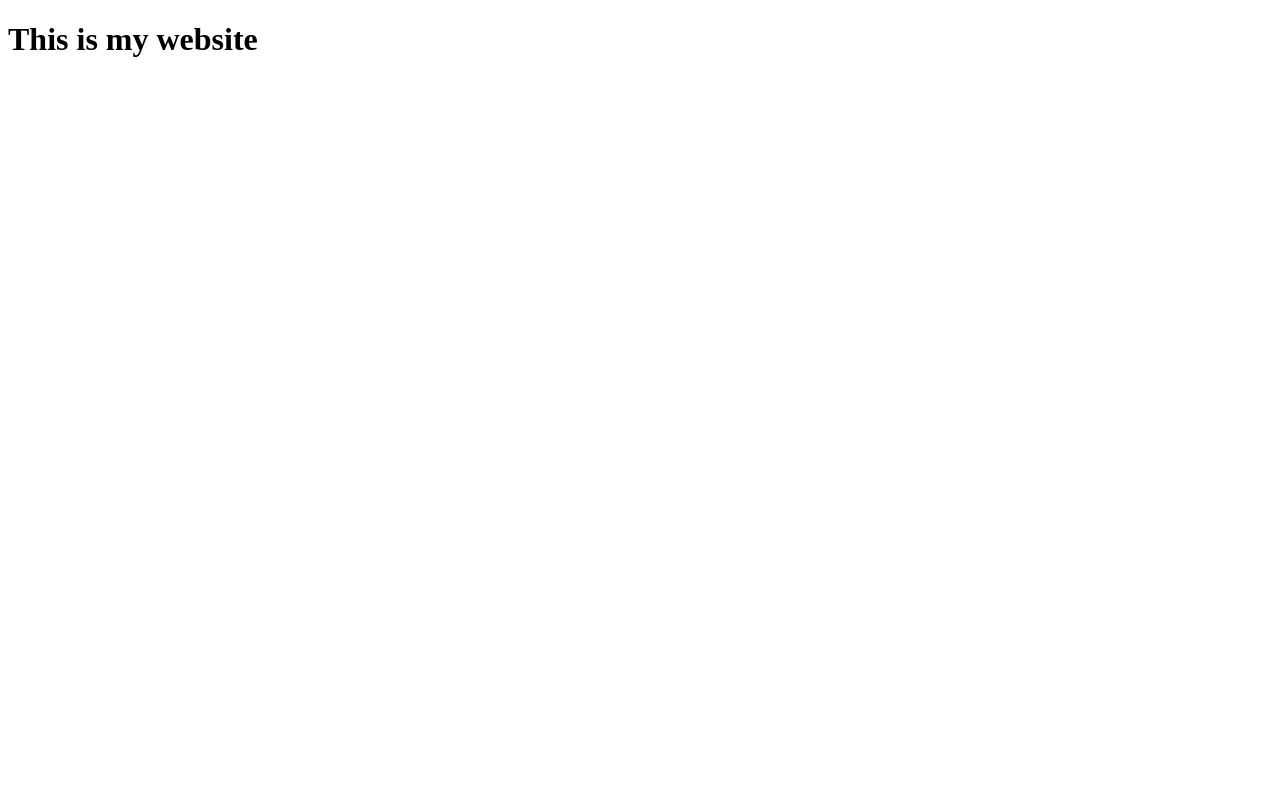
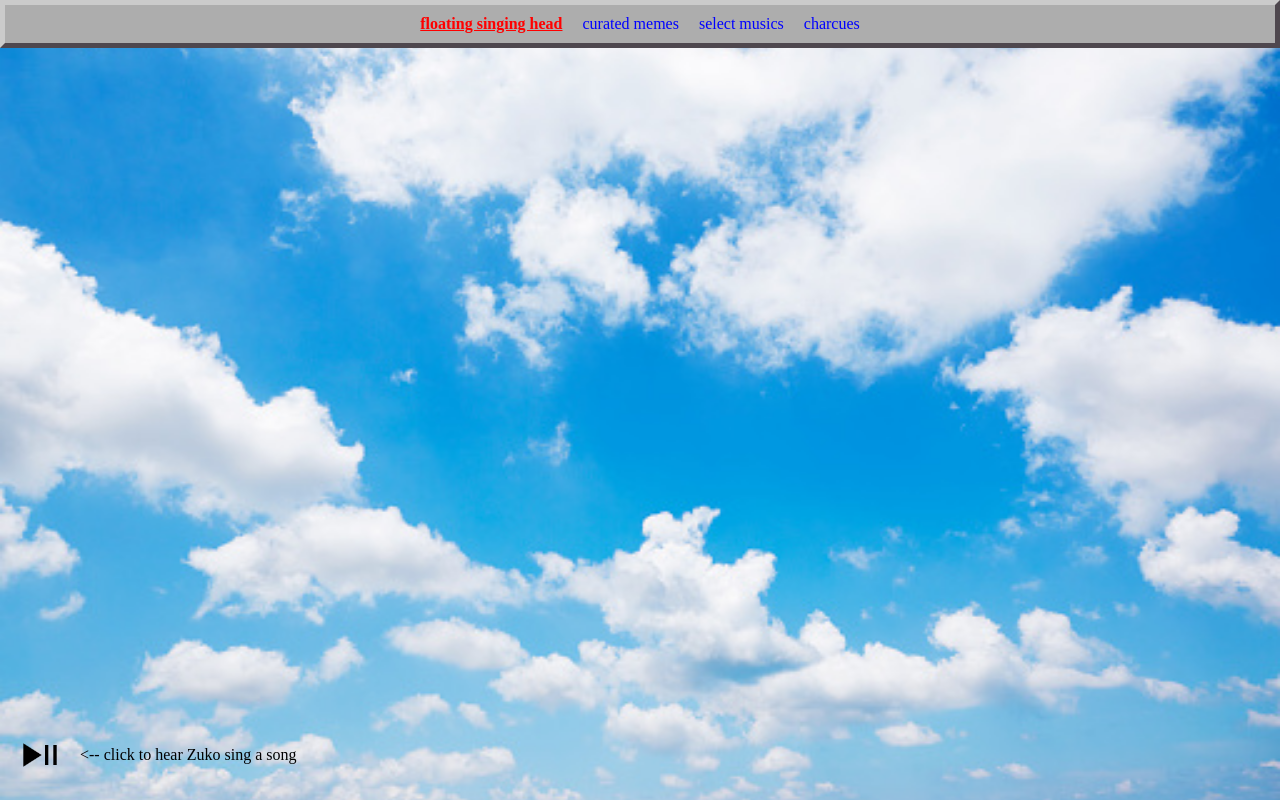
Before and after one commit to the-great-peter-smith/foofoocuddlypoops, a plain HTML site: page index.html in a window 1280 px wide. Drawn offline with Linux system fonts and the light colour scheme.

Commit message:
Added audio player

```diff
--- /dev/null
+++ b/imports/javascript.js
@@ -0,0 +1,48 @@
+const state = {
+  singingHeadInterval: null,
+}
+
+const actions = {
+  togglePlay(element) {
+    if (element.paused) {
+      element.play();
+    } else {
+      element.pause();
+    }
+  },
+  playMusic() {
+    console.log('PLAY!');
+    const audioSong = document.querySelector('#audioSong');
+    const audioMouth = document.querySelector('#audioMouth');
+    actions.togglePlay(audioSong);
+    actions.togglePlay(audioMouth);
+    if (!audioMouth.paused) {
+      actions.initializeSingingHead(audioMouth);
+    }
+  },
+  initializeSingingHead(audioObject) {
+    const audioCtx = new (window.AudioContext || window.webkitAudioContext)();
+    let audioSource = null;
+    let analyser = null;
+    audioObject.crossOrigin = 'anonymous';
+    audioSource = audioCtx.createMediaElementSource(audioObject);
+    analyser = audioCtx.createAnalyser();
+    audioSource.connect(analyser);
+    analyser.connect(audioCtx.destination);
+
+    analyser.fftSize = 32;
+    const bufferLength = analyser.frequencyBinCount;
+    const dataArray = new Uint8Array(bufferLength);
+
+    clearInterval(state.singingHeadInterval);
+    state.singingHeadInterval = setInterval(() => {
+      console.log(dataArray[0]);
+    }, 1000);
+  },
+};
+
+const init = {
+  pageFloatingHead() {
+    console.log('Page floating head');
+  },
+};
--- /dev/null
+++ b/imports/styles.css
@@ -0,0 +1,87 @@
+/* Setup */
+
+body {
+  margin: 0;
+}
+
+/* Nav */
+
+.nav {
+  border-color: #cbcbcb #4e474e #4e474e #cbcbcb;
+  border-style: solid;
+  border-width: 5px;
+  background: #adadad;
+  padding: 10px;
+
+  display: flex;
+  justify-content: center;
+  align-items: center;
+}
+
+.nav__item,
+.nav__item--selected {
+  color: blue;
+  cursor: pointer;
+  margin: 0 10px;
+}
+
+.nav__item:hover {
+  text-decoration: underline;
+}
+
+.nav__item--selected {
+  color: red;
+  font-weight: bold;
+  text-decoration: underline;
+}
+
+/* Page main */
+
+.page-main {
+  padding: 40px;
+  position: relative;
+}
+
+/* Page floating head */
+
+.page-floating-head {
+
+}
+
+.page-floating-head__play-pause {
+  position: fixed;
+  bottom: 20px;
+  left: 20px;
+  display: flex;
+  align-items: center;
+  justify-content: flex-start;
+}
+
+.page-floating-head__play-pause-icon {
+  cursor: pointer;
+  width: 40px;
+  height: 40px;
+  opacity: 1;
+}
+
+.page-floating-head__play-pause-icon:hover {
+  opacity: 0.7;
+}
+
+.page-floating-head__play-pause-text {
+  margin-left: 20px;
+}
+
+.page-floating-head__hidden-audio {
+  display: none;
+}
+
+
+/* Backgrounds */
+.background--clouds {
+  background-image: url('../images/clouds.jpg');
+  background-repeat: no-repeat;
+  background-size: cover;
+  background-position: center;
+  height: 100vh;
+}
--- a/index.html
+++ b/index.html
@@ -5,8 +5,40 @@
   <meta http-equiv="X-UA-Compatible" content="IE=edge">
   <meta name="viewport" content="width=device-width, initial-scale=1.0">
   <title>Document</title>
+  <link rel="stylesheet" href="./imports/styles.css">
+  <script src="./imports/javascript.js"></script>
+  <script defer>
+    init.pageFloatingHead();
+  </script>
 </head>
-<body>
-  <h1>This is my website</h1>
+<body class="background--clouds">
+  <div class="nav">
+    <a class="nav__item--selected">
+      floating singing head
+    </a>
+    <a class="nav__item">
+      curated memes
+    </a>
+    <a class="nav__item">
+      select musics
+    </a>
+    <a class="nav__item">
+      charcues
+    </a>
+  </div>
+  <div class="page-main page-floating-head">
+    <div class="page-floating-head__play-pause">
+      <img onclick="actions.playMusic()" class="page-floating-head__play-pause-icon" src="./images/play-pause.png" />
+      <p class="page-floating-head__play-pause-text">
+        <-- click to hear Zuko sing a song
+      </p>
+    </div>
+  </div>
+  <audio id="audioSong" class="page-floating-head__hidden-audio">
+    <source src="audio/a-song-about-love.mp3" type="audio/mpeg">
+  </audio>
+  <audio id="audioMouth" class="page-floating-head__hidden-audio">
+    <source src="audio/a-song-about-love__mouth-audio.mp3" type="audio/mpeg">
+  </audio>
 </body>
 </html>
```
Also changed, not shown: images/clouds.jpg (added), images/play-pause.png (added), 3 other files.
